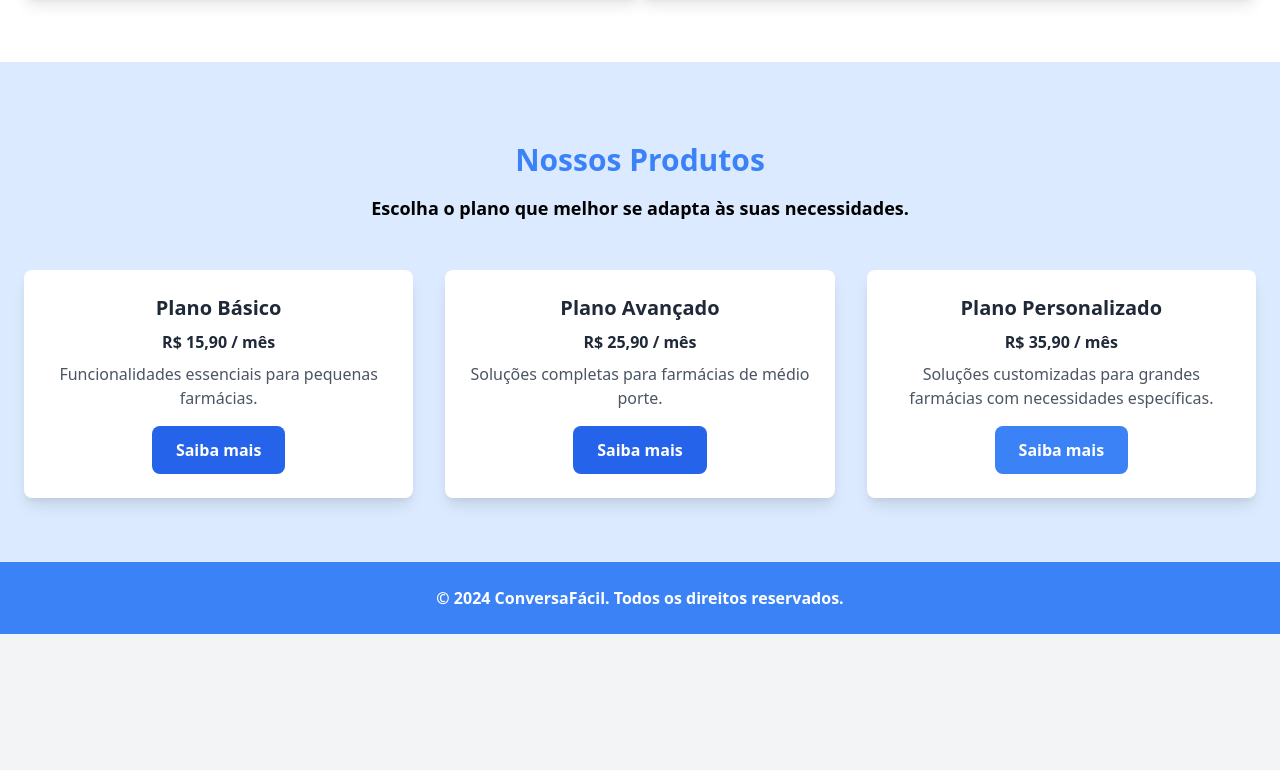
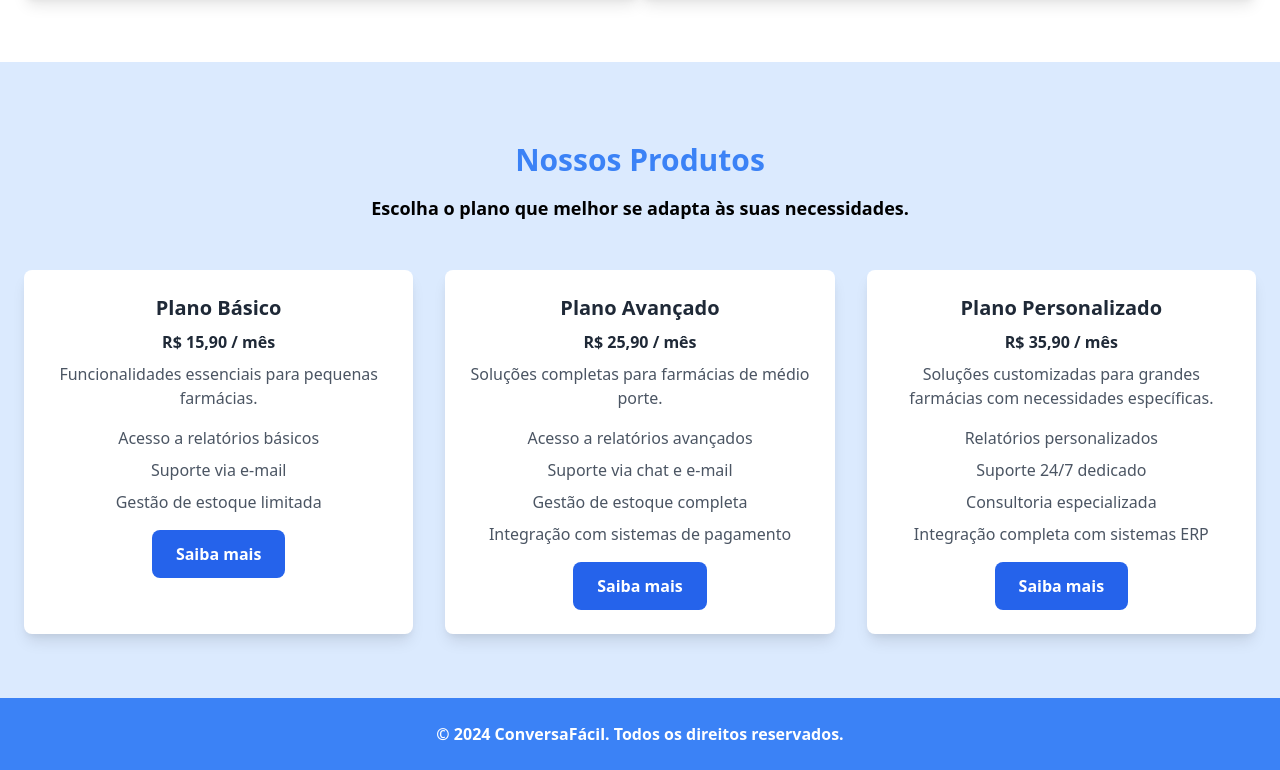
Before and after one commit to ConversaFacil/ConversaFacil, a website: page index.html in a window 1280 px wide. Shown: the part 2432-3202 px from the top of the page. Before the commit the page ends 3066 px from the top, so only its background shows below. Drawn offline with nearby package versions, Linux system fonts and the light colour scheme.

Commit message:
feat: adicionando descrição

```diff
--- a/index.html
+++ b/index.html
@@ -164,27 +164,59 @@
         <h2 class="text-3xl font-bold text-blue-500">Nossos Produtos</h2>
         <p class="mt-4 text-lg font-semibold text-black">Escolha o plano que melhor se adapta às suas necessidades.</p>
         <div class="mt-12 grid md:grid-cols-3 gap-8">
+            <!-- Plano Básico -->
             <div class="p-6 bg-white rounded-lg shadow-lg transform hover:scale-105 transition-transform">
                 <h3 class="text-xl font-semibold">Plano Básico</h3>
-                    <p class="mt-2 font-semibold">R$ 15,90 / mês</p> <!-- Adicionei os preços -->
+                <p class="mt-2 font-semibold">R$ 15,90 / mês</p>
                 <p class="mt-2 text-gray-600">Funcionalidades essenciais para pequenas farmácias.</p>
-                    <a href="https://api.whatsapp.com/send?phone=5581987708806"target="_blank" class="mt-4 inline-block bg-blue-600 font-bold text-white px-6 py-3 rounded-lg hover:bg-blue-500">Saiba mais</a>
+                <ul class="mt-4 text-center text-gray-600">
+                    <li class="mt-2">Acesso a relatórios básicos</li>
+                    <li class="mt-2">Suporte via e-mail</li>
+                    <li class="mt-2">Gestão de estoque limitada</li>
+                </ul>
+                <a href="https://api.whatsapp.com/send?phone=5581987708806" target="_blank"
+                    class="mt-4 inline-block bg-blue-600 font-bold text-white px-6 py-3 rounded-lg hover:bg-blue-500">Saiba
+                    mais</a>
             </div>
+
+            <!-- Plano Avançado -->
             <div class="p-6 bg-white rounded-lg shadow-lg transform hover:scale-105 transition-transform">
                 <h3 class="text-xl font-semibold">Plano Avançado</h3>
-                    <p class="mt-2 font-semibold ">R$ 25,90 / mês</p> <!-- Adicionei os preços -->
+                <p class="mt-2 font-semibold">R$ 25,90 / mês</p>
                 <p class="mt-2 text-gray-600">Soluções completas para farmácias de médio porte.</p>
-                    <a href="https://api.whatsapp.com/send?phone=5581987708806" target="_blank" class="mt-4 inline-block bg-blue-600 font-bold text-white px-6 py-3 rounded-lg hover:bg-blue-500">Saiba mais</a>
+                <ul class="mt-4 text-center text-gray-600">
+                    <li class="mt-2">Acesso a relatórios avançados</li>
+                    <li class="mt-2">Suporte via chat e e-mail</li>
+                    <li class="mt-2">Gestão de estoque completa</li>
+                    <li class="mt-2">Integração com sistemas de pagamento</li>
+                </ul>
+                <a href="https://api.whatsapp.com/send?phone=5581987708806" target="_blank"
+                    class="mt-4 inline-block bg-blue-600 font-bold text-white px-6 py-3 rounded-lg hover:bg-blue-500">Saiba
+                    mais</a>
             </div>
+
+            <!-- Plano Personalizado -->
             <div class="p-6 bg-white rounded-lg shadow-lg transform hover:scale-105 transition-transform">
                 <h3 class="text-xl font-semibold">Plano Personalizado</h3>
-                    <p class="mt-2 font-semibold ">R$ 35,90 / mês</p> <!-- Adicionei os preços -->
-                    <p class="mt-2 text-gray-600">Soluções customizadas para grandes farmácias com necessidades específicas.</p>
-                    <a href="https://api.whatsapp.com/send?phone=5581987708806" target="_blank" class="mt-4 inline-block bg-blue-500 font-bold text-white px-6 py-3 rounded-lg hover:bg-blue-600">Saiba mais</a>
+                <p class="mt-2 font-semibold">R$ 35,90 / mês</p>
+                <p class="mt-2 text-gray-600">Soluções customizadas para grandes farmácias com necessidades específicas.
+                </p>
+                <ul class="mt-4 text-center text-gray-600">
+                    <li class="mt-2">Relatórios personalizados</li>
+                    <li class="mt-2">Suporte 24/7 dedicado</li>
+                    <li class="mt-2">Consultoria especializada</li>
+                    <li class="mt-2">Integração completa com sistemas ERP</li>
+                </ul>
+                <a href="https://api.whatsapp.com/send?phone=5581987708806" target="_blank"
+                    class="mt-4 inline-block bg-blue-600 font-bold text-white px-6 py-3 rounded-lg hover:bg-blue-500">Saiba
+                    mais</a>
             </div>
         </div>
     </div>
 </section>
+
+
+
 
     <!-- Rodapé -->
     <footer class="bg-blue-500 py-6">
```
Lines whose indentation alone changed are shown as unchanged.
